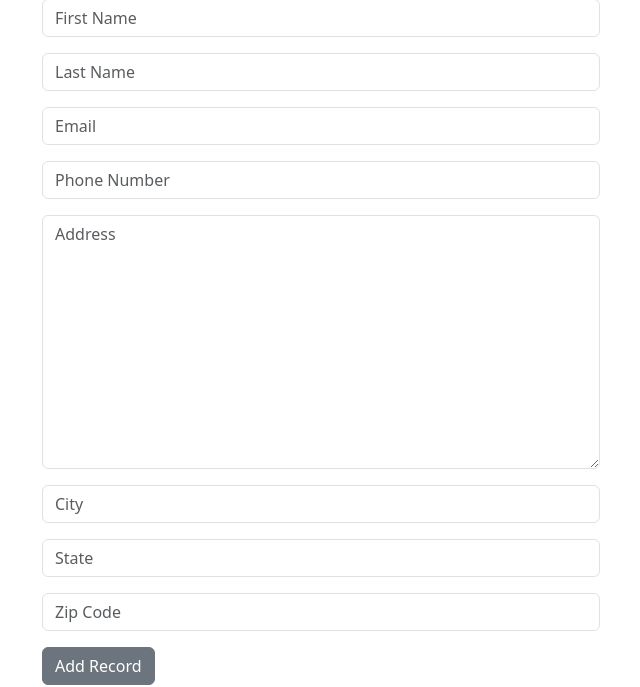
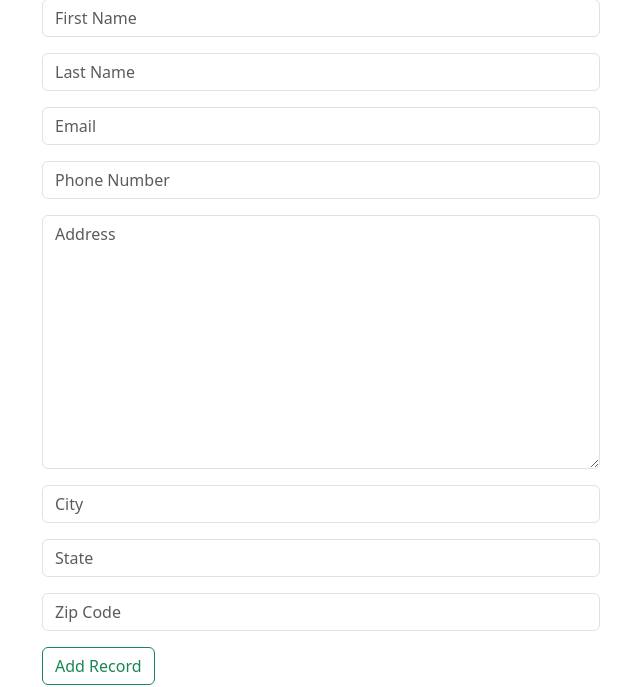
Before and after one commit to Grootcode21/Django-CRM-App, a Django app: page /add_record/ in a window 1280 px wide. Shown: the part 113-800 px from the top of the page, without its empty margins (319-959 px from the left). Run offline with Django 5.2, Linux system fonts and the light colour scheme; the visitor is signed in with stand-in values (Sample User, id 1).

Commit message:
add record button

```diff
--- a/website/templates/add_record.html
+++ b/website/templates/add_record.html
@@ -9,7 +9,7 @@
 
     {{ form.as_p }}
 
-  <button type="submit" class="btn btn-secondary">Add Record</button>
+  <button type="submit" class="btn bg-body-tertially btn-outline-success">Add Record</button>
 
 
 </form>
--- a/website/templates/navbar.html
+++ b/website/templates/navbar.html
@@ -12,10 +12,10 @@
           <a class="nav-link" href="{% url 'add_record' %}">Add Record</a>
         </li>
         <li class="nav-item">
-          <a class="nav-link" href="{% url 'register' %}">Register</a>
+          <a class="nav-link " href="{% url 'register' %}">Register</a>
         </li>
-        <li class="nav-item">
-          <a class="nav-link" href="{% url 'logout' %}">Logout</a>
+        <li class="nav-item ">
+          <a class="nav-link " href="{% url 'logout' %}">Logout</a>
         </li>
         {%  else %}
         <li class="nav-item">
```
